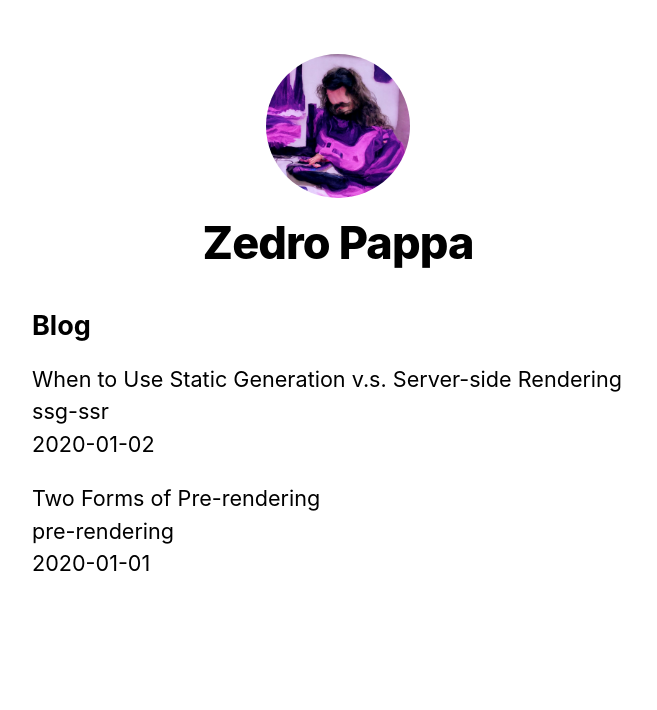
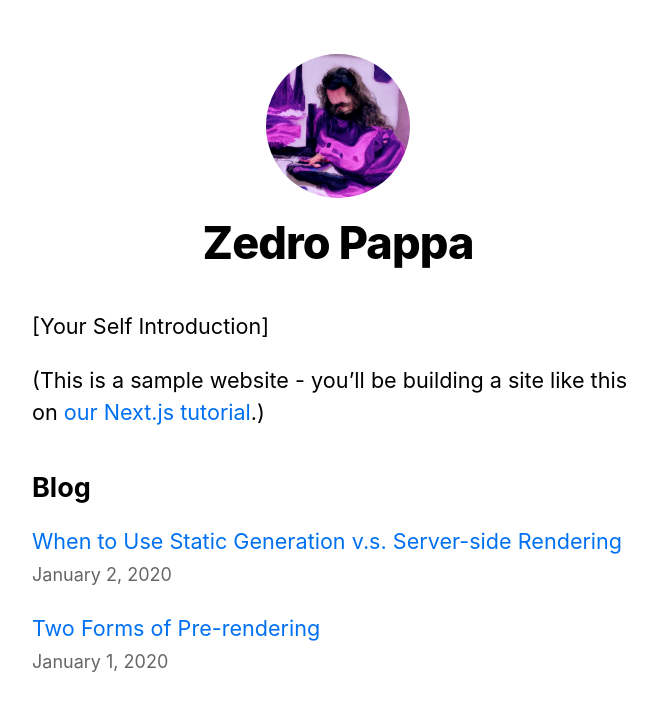
Before and after one commit to PedroZappa/nextjs-blog, a Next.js app: page / in a window 1280 px wide. Shown: the top 710 px of the page, without its empty margins (302-959 px from the left). Built offline with nearby package versions, Linux system fonts and the light colour scheme.

Commit message:
Polishing the Index Page

```diff
--- a/pages/index.js
+++ b/pages/index.js
@@ -1,4 +1,6 @@
 import Head from 'next/head';
+import Link from 'next/link';
+import Date from '../components/date';
 import Layout, { siteTitle } from '../components/layout';
 import utilStyles from '../styles/utils.module.css';
 import { getSortedPostsData } from '../lib/posts';
@@ -15,20 +17,29 @@ export async function getStaticProps() {
 export default function Home({ allPostsData }) {
   return (
     <Layout home>
-
-
-      {/* Add this <section> tag below the existing <section> tag */}
+      <Head>
+        <title>{siteTitle}</title>
+      </Head>
+      <section className={utilStyles.headingMd}>
+        <p>[Your Self Introduction]</p>
+        <p>
+          (This is a sample website - you’ll be building a site like this on{' '}
+          <a href="https://nextjs.org/learn">our Next.js tutorial</a>.)
+        </p>
+      </section>
       <section className={`${utilStyles.headingMd} ${utilStyles.padding1px}`}>
         <h2 className={utilStyles.headingLg}>Blog</h2>
         <ul className={utilStyles.list}>
           {allPostsData.map(({ id, date, title }) => (
             <li className={utilStyles.listItem} key={id}>
-              {title}
-              <br />
-              {id}
-              <br />
-              {date}
-            </li>
+            <Link href={`/posts/${id}`}>
+              <a>{title}</a>
+            </Link>
+            <br />
+            <small className={utilStyles.lightText}>
+              <Date dateString={date} />
+            </small>
+          </li>
           ))}
         </ul>
       </section>
```
